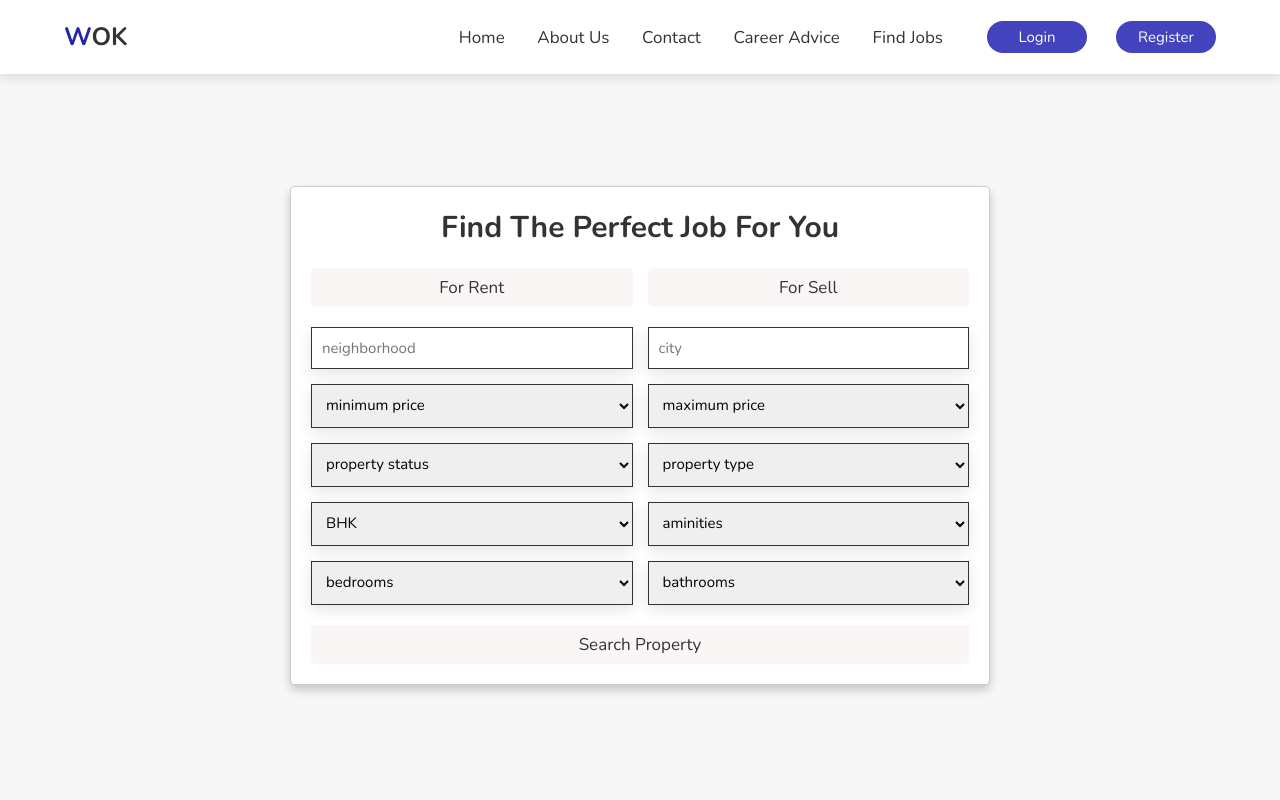
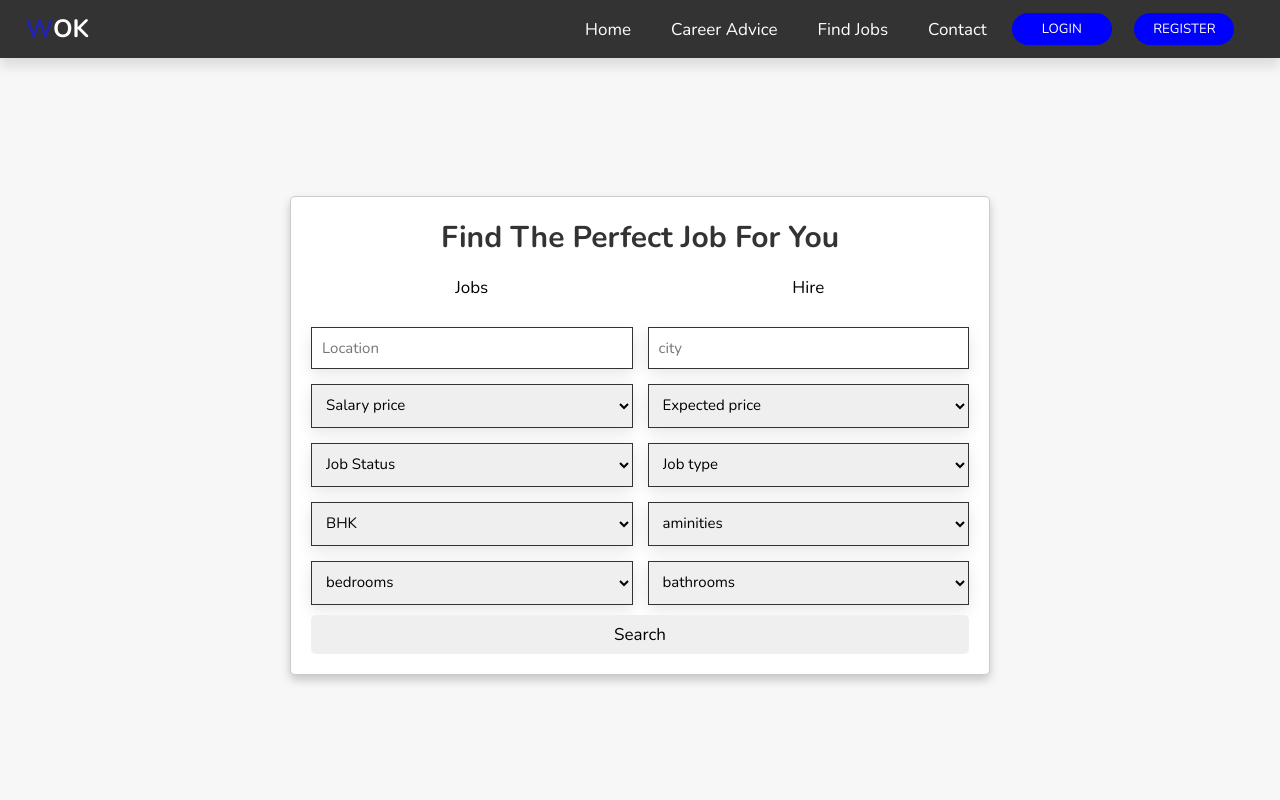
Before and after one commit to mosescode1/job-portal, a plain HTML site: page find-jobs/findjobs.html in a window 1280 px wide. Shown: the top 800 px of the page. Drawn offline with nearby package versions, Linux system fonts and the light colour scheme.

Commit message:
update made

```diff
--- a/css/style.css
+++ b/css/style.css
@@ -23,14 +23,12 @@ a{
 
 html{
     font-size: 62.5%;
-animation: myAnim 4s ease-in 1s 1 normal forwards;    overflow-x: hidden;
 }
 
 body{
     background:#f7f7f7;
     margin: 0;
     padding: 0;
-    overflow: hidden;
 }
 
 .piccc {
@@ -60,49 +58,19 @@ body{
 
 }
 
-/* @keyframes myAnim {
-	0% {
-		transform: scale3d(1, 1, 1);
-	}
-
-	30% {
-		transform: scale3d(1.25, 0.75, 1);
-	}
-
-	40% {
-		transform: scale3d(0.75, 1.25, 1);
-	}
-
-	50% {
-		transform: scale3d(1.15, 0.85, 1);
-	}
-
-	65% {
-		transform: scale3d(0.95, 1.05, 1);
-	}
-
-	75% {
-		transform: scale3d(1.05, 0.95, 1);
-	}
-
-	100% {
-		transform: scale3d(1, 1, 1);
-	}
-} */
-
 .principal h1 {
     font-family:Arial, Helvetica, sans-serif;
     font-size: 4.5vw;
     font-weight: 800;
     margin-bottom: 5px;
-    color: rgb(0, 0, 0);
+    color: white;
 }
 
 .principal p {
     font-size: 2rem;
     font-weight: 600;
     font-family: Arial, Helvetica, sans-serif;
-    color: white;
+    color: black;
 }
 .principal button {
     margin-top: 30px;
--- a/find-jobs/findjobs.css
+++ b/find-jobs/findjobs.css
@@ -15,6 +15,10 @@
     text-decoration: none;
     text-transform: capitalize;
 }
+a {
+    color: black;
+    text-decoration: none;
+}
 
 html{
     font-size: 62.5%;
@@ -25,6 +29,9 @@ html{
 
 body{
     background:#f7f7f7;
+    margin: 0;
+    padding: 0;
+    overflow: hidden;
 
 }
 
@@ -32,79 +39,113 @@ body{
     padding:2rem 9%;
 } */
 
-header{
+header {
     position: fixed;
-    top:0; left:0; right:0;
-    z-index: 1000;
-    background:#fff;
-    padding:2rem 5%;
-    box-shadow: 0 .5rem 1rem rgba(0,0,0,.1);
+    top: 0;
+    left: 0;
+    right: 0;
+    padding: 1.2rem 2%;
+    box-shadow: 0 .9rem 1rem rgba(0, 0, 0, .1);
     display: flex;
     justify-content: space-between;
+    transition: all 0.6s;
+    background: #333;
+    align-items: center;
+    width: 100vw;
+    z-index: 1000;
+
 }
 
-header .logo{
+.header-scrolled {
+    background-color: var(--lightblue);
+    box-shadow: 0 .9rem 1rem rgba(0, 0, 0, .1);
+
+}
+
+header .logo {
     font-weight: bolder;
     font-size: 2.5rem;
-    color:#333;
+    color: #fff;
 }
 
-header .logo span{
-    color:var(--blue);
+header .logo span {
+    color: var(--blue);
 }
 
-nav {
+.navbar {
     display: flex;
+    justify-content: space-between;
     gap: 29px;
 }
 
-header .navbar a{
-    color:#333;
-    font-size: 1.7rem;
-    padding:0 1.5rem;
-}
-
-.navbar {
+header .navbar-two {
+    display: flex;
     align-items: center;
 }
 
-.navbar-two a:hover {
+header .navbar-two ul {
+    display: flex;
+    align-items: center;
+    justify-content: center;
+    list-style: none;
+}
+
+header .navbar-two li a {
+    color: #fff;
+    font-size: 1.7rem;
+    padding: 0 1.5rem;
+    margin-right: 10px;
+}
+
+nav #icon {
+    display: none;
+}
+
+nav #icon .fa-bars {
+    font-size: 30px;
+    color: white;
+}
+
+.navbar-two li a:hover {
+    background: white;
+    padding: 10px;
     color: var(--lightblue);
     transition: .5s;
     border-radius: 9px;
 }
 
-.navbar button {
-    background-color: var(--lightblue);
+.navbar .navbar-two .btn button {
+    background-color: blue;
     border-radius: 18px;
-    padding: .6rem;
+    padding: .7rem;
     width: 10rem;
-
+    margin-right: 20px;
 }
 
-.navbar button a:hover {
-    text-decoration: underline;
-    transition: 2s;
-    color: transparent;
+.navbar .btn button a {
+    color: white;
+    text-transform: uppercase;
+    font-weight: 500;
 }
 
 
 
-
-
-.btn{
+.buttons-container{
+    display: flex;
+    justify-content: space-evenly;
+}
+.btns{
     margin-top: 1rem;
-    display: inline-block;
     padding:.8rem 3.5rem;
     border-radius: .5rem;
     font-size: 1.7rem;
-    color:#333;
-    background:rgb(250, 246, 246);
+    color:#000000;
+    width: 100%;
     cursor: pointer;
     text-align: center;
 }
 
-.btn:hover{
+.btns:hover:hover{
     background:var(--lightblue);
     color:#fff;
 }
@@ -169,52 +210,87 @@ header .navbar a{
 
 
 
-.footer .footer-container{
-    background:#fff;
-    border:.1rem solid rgba(0,0,0,.2);
-    border-radius: .5rem;
-    box-shadow: 0 .5rem 1rem rgba(0,0,0,.1);
-    padding:2rem;
-    width: 100vw;
-    margin-top: 14rem;
+.footer .footer-container {
+    background: #333;
+    border: .1rem solid rgba(0, 0, 0, .2);
+    box-shadow: 0 .5rem 1rem rgba(0, 0, 0, .1);
+    padding: 40px;
+    margin-top: 10%;
 
-  }
 
-  .footer .footer-container .box-container{
+}
+
+.footer .footer-container .box-container {
     display: flex;
     flex-wrap: wrap;
-    gap:7rem;
+    gap: 7rem;
     padding-left: 8rem;
-  }
+}
 
 
-.footer .footer-container .box-container .box{
-    flex:1 1 25rem;
+.footer .footer-container .box-container .box {
+    flex: 1 1 25rem;
 }
 
-.footer .footer-container .box-container .box h3{
+.footer .footer-container .box-container .box h3 {
     font-size: 2.5rem;
-    color:#333;
-    padding:.5rem 0;
+    color: #fff;
+    padding: .5rem 0;
 }
 
-.footer .footer-container .box-container .box a{
+.footer .footer-container .box-container .box a {
     display: block;
     font-size: 1.5rem;
-    color:#666;
-    padding:.5rem 0;
+    color: #fff;
+    padding: .5rem 0;
 }
 
-.footer .footer-container .box-container .box a:hover{
-    color:var(--lightblue);
+.footer .footer-container .box-container .box a:hover {
+    color: var(--lightblue);
     text-decoration: underline;
 }
 
-.footer .footer-container .credit{
+.footer .footer-container .credit {
     margin-top: 2rem;
     padding-top: 1rem;
     font-size: 1.2rem;
     text-align: center;
-    color:#333;
-    border-top: .1rem solid rgba(0,0,0,.1);
-  }
+    color: #fff;
+    border-top: .1rem solid rgba(0, 0, 0, .1);
+}
+
+
+
+  @media (max-width:789px) {
+      header {
+          position: fixed;
+      }
+
+       .navbar .navbar-two ul{
+        position: absolute;
+        background: #333;
+        display: block;
+        top: 53px;
+        left: -100vw;
+        width: max-content;
+        height: 100vh;
+        padding: 50px 40px;
+        transition: all .5s ease-out;
+    }
+        .navbar .navbar-two ul li{
+            margin-top: 30px;
+    }
+        .navbar #icon{
+            display: block;
+
+    }
+        .navbar ul.show{
+            left: 0;
+    }
+        .navbar .navbar-two .btn button{
+            display: block;
+            margin-top: 20px;
+            margin-left: 10px;
+    }
+
+    }
--- a/find-jobs/findjobs.html
+++ b/find-jobs/findjobs.html
@@ -6,29 +6,49 @@
     <meta name="viewport" content="width=device-width, initial-scale=1.0">
     <link rel="stylesheet" href="../find-jobs/findjobs.css">
     <title>Find Jobs</title>
+     <!-- font awesome cdn link  -->
+    <link rel="stylesheet" href="https://cdnjs.cloudflare.com/ajax/libs/font-awesome/6.4.0/css/all.min.css" integrity="sha512-iecdLmaskl7CVkqkXNQ/ZH/XLlvWZOJyj7Yy7tcenmpD1ypASozpmT/E0iPtmFIB46ZmdtAc9eNBvH0H/ZpiBw==" crossorigin="anonymous" referrerpolicy="no-referrer" />
+    <script src="https://code.jquery.com/jquery-3.6.4.js"></script>
+    <script>
+        $(document).ready(function () {
+        $("#icon").click(function () {
+            $("ul").toggleClass("show");
+        });
+        });
+    </script>
 </head>
 <body>
 
-    <header>
+<!-- header section starts  -->
 
-        <a href="#" class="logo"><span>W</span>OK</a>
+<header id="bar">
 
-        <nav class="navbar">
-            <div class="navbar-two">
-            <a href="../index.html">home</a>
-            <a href="../aboutus/aboutus.html">About Us</a>
-            <a href="../contact-us/contact.html">contact</a>
-            <a href="../advice/advice.html">Career Advice</a>
-            <a href="../find-jobs/findjobs.html">Find Jobs</a>
+    <a href="#" class="logo"><span>W</span>OK</a>
+
+    <nav class="navbar">
+        <div  class="navbar-two">
+            <ul>
+                <li><a href="../index.html">home</a></li>
+                <li><a href="../advice/advice.html">Career Advice</a></li>
+                <li><a href="../find-jobs/findjobs.html">Find Jobs</a></li>
+                <!-- <li> <a href="aboutus.html">About Us</a></li> -->
+                <li> <a href="../contact-us/contact.html">contact</a></li>
+                <div class="btn">
+                <button><a href="../login.html">Login</button>
+                <button><a href="../register.html">Register</a></button>
             </div>
+            </ul>
 
+        </div>
 
-            <button><a style="color: white; font-size: 15px;" href="login.html">Login</a></button>
-            <button><a style="color: white; font-size: 15px;" href="register.html">Register</a></button>
+        <label for="toggle" id="icon">
+          <i class="fa-sharp fa-solid fa-bars"></i>
+        </label>
+    </nav>
 
-        </nav>
+</header>
 
-    </header>
+<!-- header section ends -->
 
 
     <section class="jobs" id="jobs">
@@ -37,15 +57,15 @@
             <h3>Find The Perfect Job For You</h3>
 
             <div class="buttons-container">
-                <a href="#" class="btn">for rent</a>
-                <a href="#" class="btn">for sell</a>
+                <a href="#" class="btns">Jobs</a>
+                <a href="#" class="btns">Hire</a>
             </div>
 
             <div class="inputBox">
-                <input type="search" name="" placeholder="neighborhood" id="">
+                <input type="search" name="" placeholder="Location" id="">
                 <input type="search" name="" placeholder="city" id="">
                 <select name="" id="">
-                    <option value="" disabled hidden selected>minimum price</option>
+                    <option value="" disabled hidden selected>Salary price</option>
                     <option value="$5000">$5000</option>
                     <option value="$10000">$10000</option>
                     <option value="$15000">$15000</option>
@@ -53,7 +73,7 @@
                     <option value="$25000">$25000</option>
                 </select>
                 <select name="" id="">
-                    <option value="" disabled hidden selected>maximum price</option>
+                    <option value="" disabled hidden selected>Expected price</option>
                     <option value="$30000">$30000</option>
                     <option value="$35000">$35000</option>
                     <option value="$40000">$40000</option>
@@ -61,20 +81,20 @@
                     <option value="$50000">$50000</option>
                 </select>
                 <select name="" id="">
-                    <option value="" disabled hidden selected>property status</option>
-                    <option value="Ready To Move">Ready To Move</option>
-                    <option value="under construction">under construction</option>
-                    <option value="furnished">furnished</option>
-                    <option value="semi-furnished">semi-furnished</option>
-                    <option value="unfurnished">unfurnished</option>
+                    <option value="" disabled hidden selected>Job Status</option>
+                    <option value="Ready To Move">Employed</option>
+                    <option value="under construction">Unemployed</option>
+                    <option value="furnished">Intern</option>
+                    <option value="semi-furnished">Student</option>
+                    <option value="unfurnished">Part-timer</option>
                 </select>
                 <select name="" id="">
-                    <option value="" disabled hidden selected>property type</option>
-                    <option value="flat">flat</option>
-                    <option value="house">house</option>
-                    <option value="shop">shop</option>
-                    <option value="warehouse">warehouse</option>
-                    <option value="land">land</option>
+                    <option value="" disabled hidden selected>Job type</option>
+                    <option value="flat">Mechanical Engineering</option>
+                    <option value="house">electircal Engineering</option>
+                    <option value="shop">Computer operator</option>
+                    <option value="warehouse">English Teacher</option>
+                    <option value="land">Content Creator</option>
                 </select>
                 <select name="" id="">
                     <option value="" disabled hidden selected>BHK</option>
@@ -110,7 +130,7 @@
                 </select>
             </div>
 
-            <input type="submit" value="search property" class="btn">
+            <input type="submit" value="search" class="btns">
 
         </form>
     </section>
--- a/index.js
+++ b/index.js
@@ -1,5 +1,5 @@
 function changeBg() {
-    var bar = document.getElementById('bar');
+    let bar = document.getElementById('bar');
     var scrollValue = window.scrollY;
     if(scrollValue < 520) {
         bar.classList.remove('header-scrolled');
```
Also changed, not shown: index.html (+1 -1 lines), register.html (+9 -9 lines).
